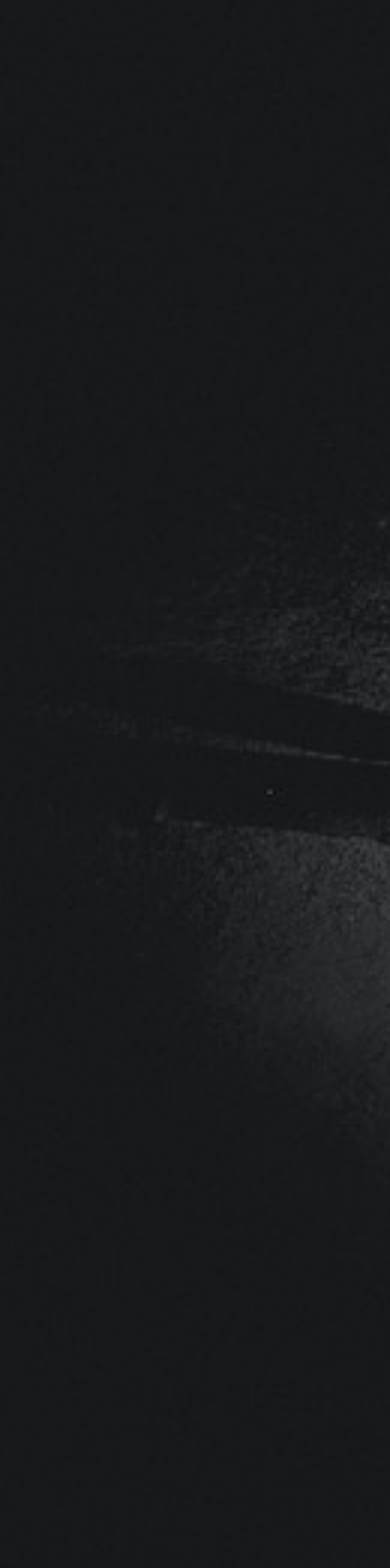
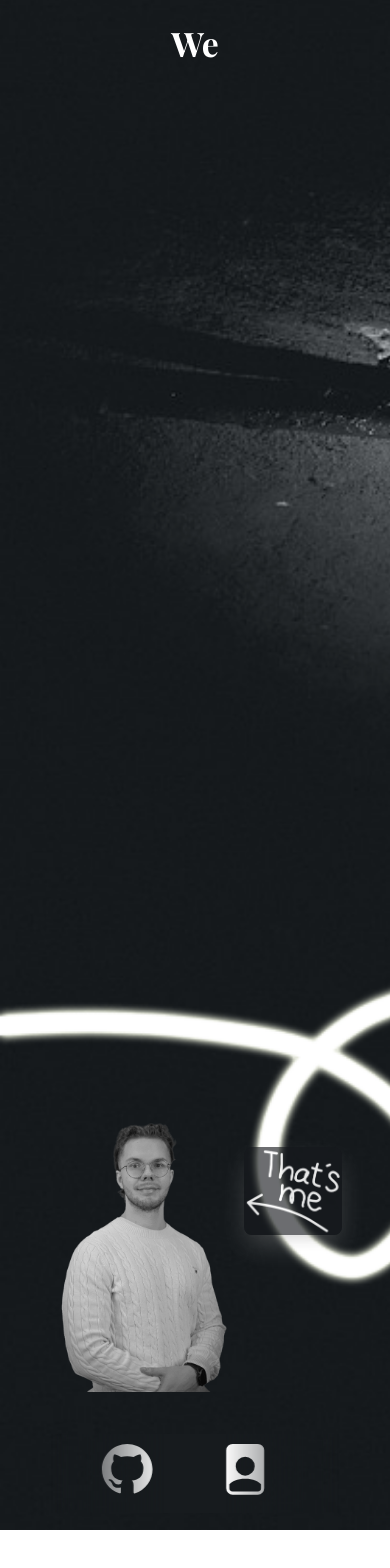
Before and after one commit to vsuusi/portfolio, a React (Create React App) app: page / in a window 390 px wide. Shown: the part 318-1886 px from the top of the page. After the commit the page ends 1848 px from the top, so only its background shows below. Built offline with nearby package versions, Linux system fonts and the light colour scheme; a web font is replaced by a local one.

Commit message:
media queries done

```diff
--- a/src/components/Bio.css
+++ b/src/components/Bio.css
@@ -20,10 +20,24 @@
     opacity: 0;
 }
 
+@-webkit-keyframes fade-in {
+    to {opacity: 1;}
+}
 @keyframes fade-in {
-    to {scale: 1; opacity: 1;}
+    to {opacity: 1;}
 }
 
 .bio-container:hover {
     transform: scale(1.03)
 }
+
+@media (max-width: 600px) {
+    .bio-container{
+        margin: 0 auto;
+        margin-top: 35vh;
+        margin-inline: 5vw;
+        animation-range-start: 35vh;
+        animation-range-end: 80vh;
+    }
+
+}
--- a/src/components/Photo.css
+++ b/src/components/Photo.css
@@ -24,6 +24,7 @@
     box-shadow: rgba(255, 255, 255, 0.25) 0px 13px 27px -5px, rgba(14, 13, 13, 0.3) 0px 8px 16px -8px;
     transition: 1s ease-out;
     border-radius: 8px;
+
 }
 
 .photo-thatsme {
@@ -42,3 +43,31 @@
 .photo-thatsme:hover {
     transform: scale(1.1) rotate(4deg);
 }
+
+@media (max-width: 600px) {
+    .photo-container {
+        height: 35vh;
+        margin: 0 auto;
+        margin-top: 20vh;
+        display: flex;
+        justify-content: center;
+
+        animation: none;
+        opacity: 1;
+    }
+    .photo-thatsme{
+        margin-left: 0;
+        margin-top: 6vh;
+        box-shadow: rgba(255, 255, 255, 0.25) 0px 13px 27px -5px, rgba(14, 13, 13, 0.3) 0px 8px 16px -8px;
+        border-radius: 8px;
+        background-color: var(--main-black-opacity70);
+        max-height: 50%;
+    }
+    .photo-profile {
+        max-height: 50vh;
+        box-shadow: none;
+        transition: 1s ease-out;
+        border-radius: 8px;
+
+    }
+}
--- a/src/components/Roller.css
+++ b/src/components/Roller.css
@@ -1,8 +1,7 @@
 .roller-container {
     margin-top: 25vh;
     margin-bottom: 12vh;
-    margin-left: 35vw;
-    margin-right: 35vw;
+    margin-inline: 32vw;
     padding: 10px 0px;
     display: flex;
     justify-content: center;
@@ -35,6 +34,16 @@
     }
 }
 
+@media (max-width: 600px) {
+    .roller-container {
+        margin-top: 5vh;
+        margin-bottom: 2vh;
+        margin-inline: 13vw;
+        background-color: var(--main-black);
+    }
+
+}
+
 a:link, a:visited {
     color: white;
     background-color: transparent;
--- a/src/components/Welcome.css
+++ b/src/components/Welcome.css
@@ -8,3 +8,14 @@
     margin-left: 28vw;
     min-height: 11vh;
 }
+
+@media (max-width: 600px) {
+    .welcome-container{
+        font-size: 2vh;
+        margin: 0 auto;
+        margin-top: 40vh;
+        min-height: 11vh;
+        letter-spacing: 0;
+    }
+
+}
--- a/src/index.css
+++ b/src/index.css
@@ -11,6 +11,7 @@ body {
   background-size: cover;
   /*background-attachment*/
 
+
   cursor: default;
   text-align: center;
   margin: 0;
```
